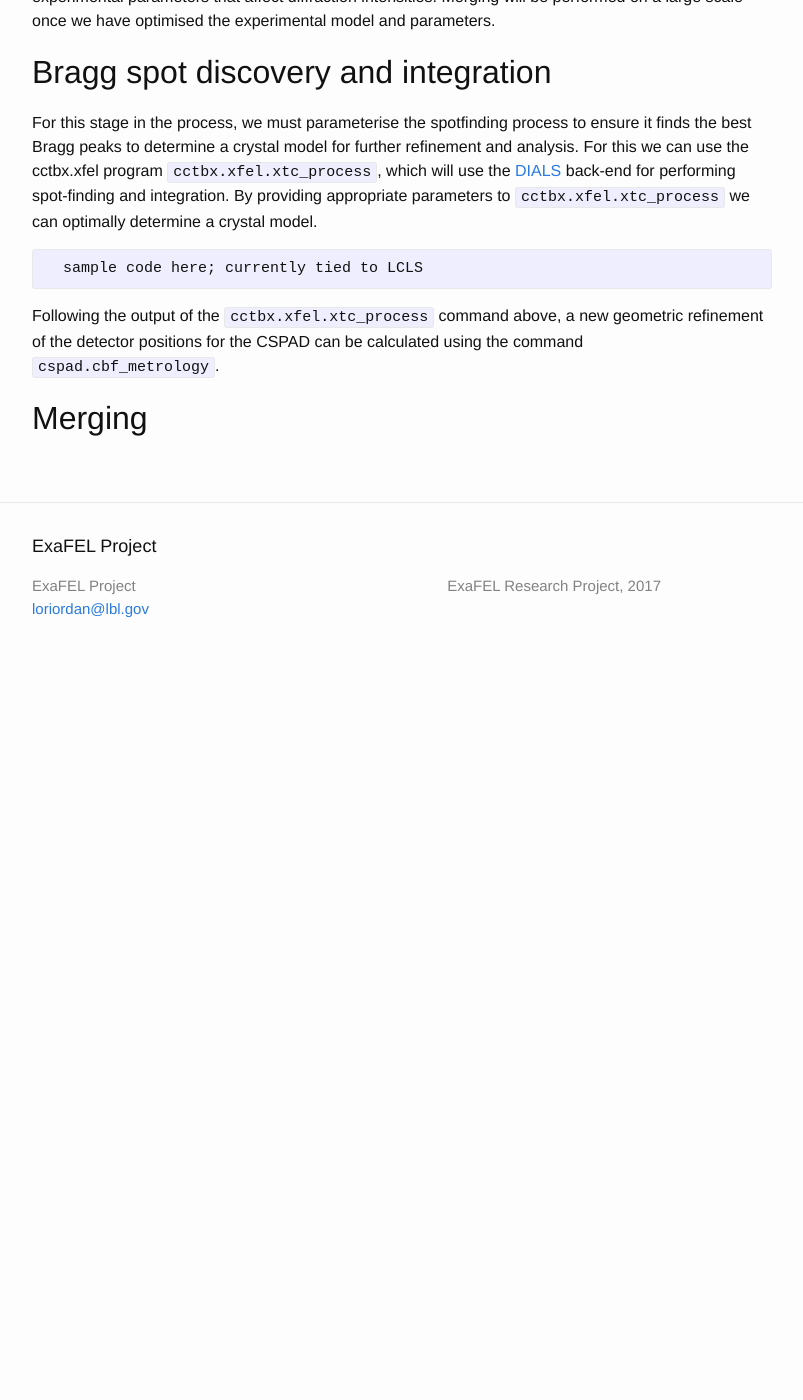
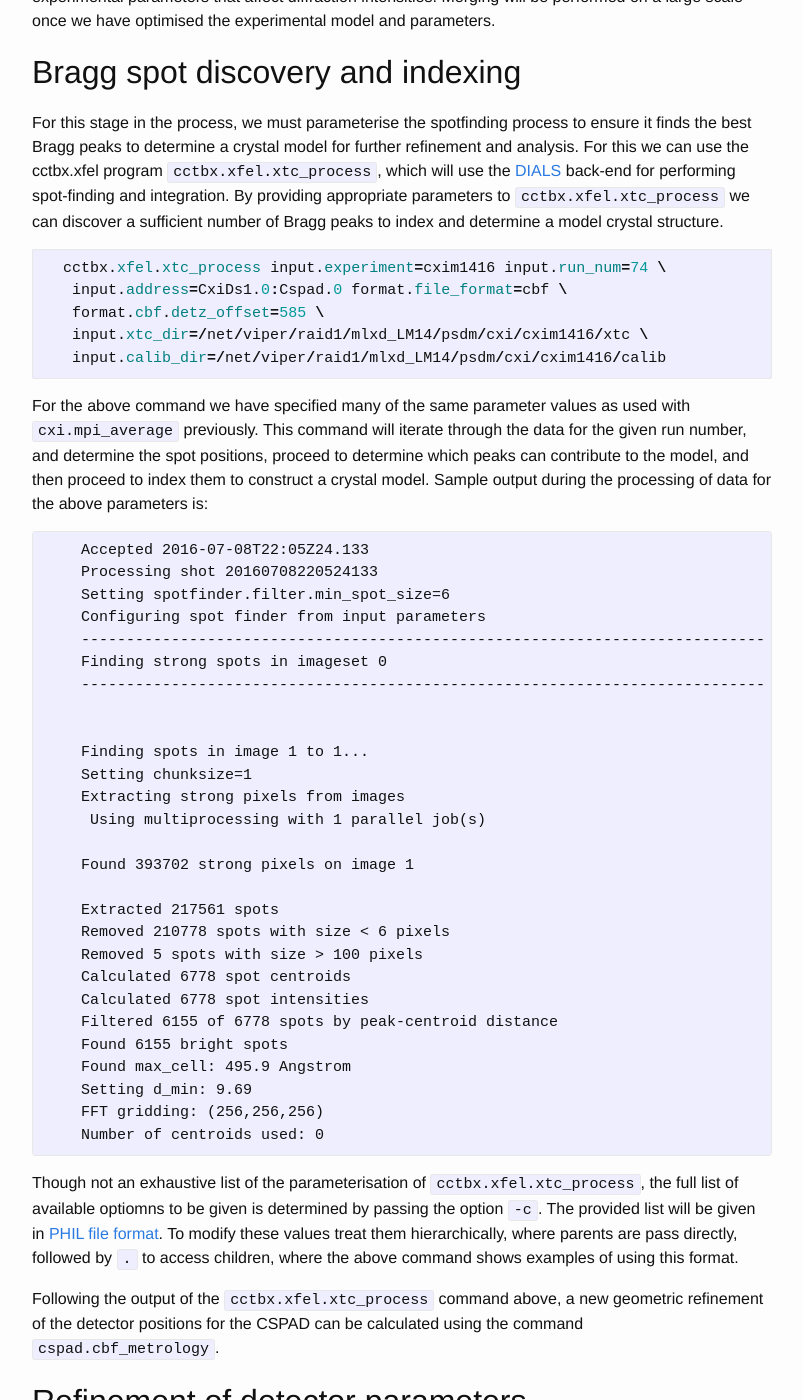
Before and after one commit to ExaFEL/docs, a Jekyll site: the page built from _pages/disc-refine.md, in a window 1280 px wide and 1400 px high, scrolled down 647 px. Shown: the whole window, without its empty margins (238-1041 px from the left). Built offline with Jekyll 4.4.1, drawn with Linux system fonts in a browser that asks for light colours; formulas are drawn with MathJax 3; before the commit the page ends 1327 px from its top, so only the background shows below that.

Commit message:
Updated discovery with runnable command

````diff
--- a/_pages/disc-refine.md
+++ b/_pages/disc-refine.md
@@ -18,19 +18,51 @@ For the purpose of determining the structure factors of the lattice, the followi
 
 However, in this guide, we aim to improve and refine the crystal model, as well as better determine the experimental parameters that affect diffraction intensities. Merging will be performed on a large scale once we have optimised the experimental model and parameters.
 
-## Bragg spot discovery and integration
+## Bragg spot discovery and indexing
 For this stage in the process, we must parameterise the spotfinding process to ensure it finds the best Bragg peaks to determine a crystal model for further refinement and analysis. For this we can use the <!---[DIALS](http://dials.lbl.gov/) spot-finding algorithm -->
-cctbx.xfel program `cctbx.xfel.xtc_process`, which will use the [DIALS](http://dials.lbl.gov/) back-end for performing spot-finding and integration. By providing appropriate parameters to `cctbx.xfel.xtc_process` we can optimally determine a crystal model.
+cctbx.xfel program `cctbx.xfel.xtc_process`, which will use the [DIALS](http://dials.lbl.gov/) back-end for performing spot-finding and integration. By providing appropriate parameters to `cctbx.xfel.xtc_process` we can discover a sufficient number of Bragg peaks to index and determine a model crystal structure.
 
-  ```Bash
-  sample code here; currently tied to LCLS
+  ```coffeescript
+  cctbx.xfel.xtc_process input.experiment=cxim1416 input.run_num=74 \
+   input.address=CxiDs1.0:Cspad.0 format.file_format=cbf \
+   format.cbf.detz_offset=585 \
+   input.xtc_dir=/net/viper/raid1/mlxd_LM14/psdm/cxi/cxim1416/xtc \
+   input.calib_dir=/net/viper/raid1/mlxd_LM14/psdm/cxi/cxim1416/calib
+  ```
+For the above command we have specified many of the same parameter values as used with `cxi.mpi_average` previously. This command will iterate through the data for the given run number, and determine the spot positions, proceed to determine which peaks can contribute to the model, and then proceed to index them to construct a crystal model. Sample output during the processing of data for the above parameters is:
+
+  ```txt
+    Accepted 2016-07-08T22:05Z24.133
+    Processing shot 20160708220524133
+    Setting spotfinder.filter.min_spot_size=6
+    Configuring spot finder from input parameters
+    ----------------------------------------------------------------------------
+    Finding strong spots in imageset 0
+    ----------------------------------------------------------------------------
+
+
+    Finding spots in image 1 to 1...
+    Setting chunksize=1
+    Extracting strong pixels from images
+     Using multiprocessing with 1 parallel job(s)
+
+    Found 393702 strong pixels on image 1
+
+    Extracted 217561 spots
+    Removed 210778 spots with size < 6 pixels
+    Removed 5 spots with size > 100 pixels
+    Calculated 6778 spot centroids
+    Calculated 6778 spot intensities
+    Filtered 6155 of 6778 spots by peak-centroid distance
+    Found 6155 bright spots
+    Found max_cell: 495.9 Angstrom
+    Setting d_min: 9.69
+    FFT gridding: (256,256,256)
+    Number of centroids used: 0
   ```
 
+Though not an exhaustive list of the parameterisation of `cctbx.xfel.xtc_process`, the full list of available optiomns to be given is determined by passing the option `-c`. The provided list will be given in [PHIL file format](http://cctbx.sourceforge.net/libtbx_phil.html). To modify these values treat them hierarchically, where parents are pass directly, followed by `.` to access children, where the above command shows examples of using this format.
 
 Following the output of the `cctbx.xfel.xtc_process` command above, a new geometric refinement of the detector positions for the CSPAD can be calculated using the command `cspad.cbf_metrology`.
 
-
-
-
-
-## Merging
+## Refinement of detector parameters
````
Also changed, not shown: _pages/cspad-calib.md (+3 -2 lines).
